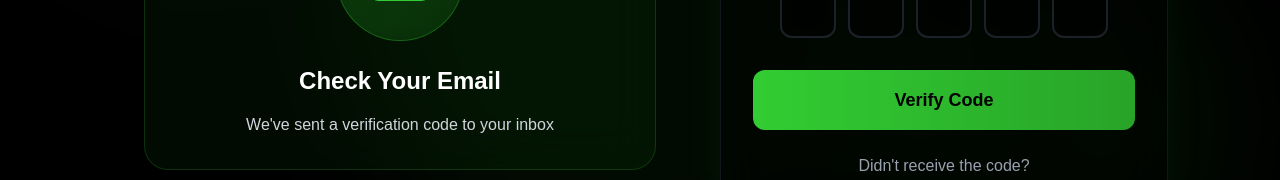
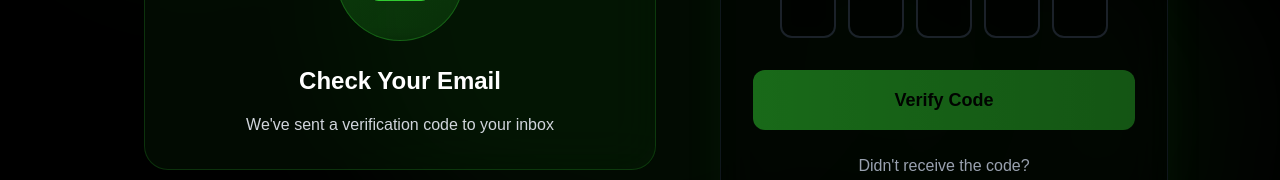
Before and after one commit to ad-tobii/storely, a React (Vite) app in the folder frontend/: page /otp in a window 1280 px wide. Shown: the part 407-587 px from the top of the page. Built offline with nearby package versions, Linux system fonts and the light colour scheme; no server answers.

Commit message:
full deployments

```diff
--- a/frontend/src/pages/components/Otp.jsx
+++ b/frontend/src/pages/components/Otp.jsx
@@ -6,7 +6,6 @@ import { useAuthStore } from "../../../store/useAuthStore"
 
 export default function OtpVerification() {
   const [otp, setOtp] = useState(["", "", "", "", ""])
-  const [isLoading, setIsLoading] = useState(false)
   const [localError, setLocalError] = useState(null)
   const [redirectUrl, setRedirectUrl] = useState(null)
 
@@ -14,7 +13,10 @@ export default function OtpVerification() {
   const navigate = useNavigate()
   const location = useLocation()
 
-  const { user, role, getOtp, verifyOtp, error: authError } = useAuthStore()
+  const { user, role, getOtp, verifyOtp, error: authError, isLoading: isAuthLoading } = useAuthStore()
+  const [isResending, setIsResending] = useState(false);
+
+  const hasFetchedOtp = useRef(false)
 
   useEffect(() => {
     inputRefs.current = inputRefs.current.slice(0, 5)
@@ -28,33 +30,16 @@ export default function OtpVerification() {
     }
   }, [location.search])
 
-  const hasFetchedOtp = useRef(false)
   useEffect(() => {
-    console.log("[Otp.jsx] useEffect triggered. State:", {
-      user,
-      role,
-      hasFetched: hasFetchedOtp.current,
-    })
-
-    if (!user || !user.email || !role) {
-      console.log("[Otp.jsx] useEffect exiting: user, user.email, or role is missing.")
+    if (!user || !user.email || !role || hasFetchedOtp.current) {
       return
     }
 
-    if (hasFetchedOtp.current) {
-      console.log("[Otp.jsx] useEffect exiting: OTP has already been fetched.")
-      return
-    }
-
-    hasFetchedOtp.current = true
-    console.log("[Otp.jsx] Conditions met. Calling fetchOtp().")
-
     const fetchOtp = async () => {
+      hasFetchedOtp.current = true;
       try {
         await getOtp()
-        console.log("[Otp.jsx] fetchOtp() call completed successfully.")
       } catch (err) {
-        console.error("[Otp.jsx] Error calling getOtp():", err)
         setLocalError(err.response?.data?.message || err.message || "Failed to request OTP")
       }
     }
@@ -104,7 +89,6 @@ export default function OtpVerification() {
       return
     }
 
-    setIsLoading(true)
     setLocalError(null)
 
     try {
@@ -118,9 +102,7 @@ export default function OtpVerification() {
         }
       }
     } catch (err) {
-      setLocalError(err.response?.data?.message || "OTP verification failed")
-    } finally {
-      setIsLoading(false)
+        // Error is already set in the store, we can just display it.
     }
   }
 
@@ -128,11 +110,14 @@ export default function OtpVerification() {
     setOtp(["", "", "", "", ""])
     setLocalError(null)
     inputRefs.current[0]?.focus()
+    setIsResending(true)
 
     try {
       await getOtp()
     } catch (err) {
-      setLocalError(err.response?.data?.message || "Failed to resend OTP")
+      // Error is set in the store
+    } finally {
+      setIsResending(false)
     }
   }
 
@@ -146,12 +131,9 @@ export default function OtpVerification() {
     <div className="min-h-screen bg-black flex items-center p-4 relative overflow-hidden">
       {/* Animated Background Elements */}
       <div className="absolute inset-0">
-        {/* Gradient Orbs */}
         <div className="absolute top-20 left-10 w-72 h-72 bg-[#32cd32]/10 rounded-full blur-3xl animate-pulse-slow"></div>
         <div className="absolute bottom-20 right-10 w-96 h-96 bg-[#32cd32]/5 rounded-full blur-3xl animate-float"></div>
         <div className="absolute top-1/2 left-1/2 transform -translate-x-1/2 -translate-y-1/2 w-[600px] h-[600px] bg-[#32cd32]/5 rounded-full blur-3xl"></div>
-
-        {/* Floating Icons */}
         <div className="absolute top-32 left-20 animate-float">
           <Store className="h-8 w-8 text-[#32cd32]/30" />
         </div>
@@ -175,7 +157,6 @@ export default function OtpVerification() {
         </div>
       </div>
 
-      {/* Storely Logo */}
       <div className="absolute top-6 left-6 flex items-center space-x-2 z-20">
         <Store className="h-8 w-8 text-[#32cd32]" />
         <span className="text-xl font-bold bg-gradient-to-r from-[#32cd32] to-[#4ade80] bg-clip-text text-transparent">
@@ -232,10 +213,10 @@ export default function OtpVerification() {
               </div>
               <button
                 type="submit"
-                disabled={isLoading || otp.join("").length !== 5}
-                className="w-full bg-gradient-to-r from-[#32cd32] to-[#28a428] hover:from-[#28a428] hover:to-[#22aa22] disabled:bg-gray-600 disabled:cursor-not-allowed text-black font-bold py-4 px-6 rounded-xl transition-all duration-200 text-lg transform hover:scale-105 hover:shadow-lg hover:shadow-[#32cd32]/25"
+                disabled={isAuthLoading || otp.join("").length !== 5}
+                className="w-full bg-gradient-to-r from-[#32cd32] to-[#28a428] hover:from-[#28a428] hover:to-[#22aa22] disabled:opacity-50 disabled:cursor-not-allowed text-black font-bold py-4 px-6 rounded-xl transition-all duration-200 text-lg transform hover:scale-105 hover:shadow-lg hover:shadow-[#32cd32]/25"
               >
-                {isLoading ? (
+                {isAuthLoading && !isResending ? (
                   <div className="flex items-center justify-center gap-2">
                     <div className="w-5 h-5 border-2 border-black border-t-transparent rounded-full animate-spin"></div>
                     Verifying...
@@ -249,9 +230,10 @@ export default function OtpVerification() {
               <p className="text-gray-400 mb-2">Didn't receive the code?</p>
               <button
                 onClick={handleResendCode}
-                className="text-[#32cd32] hover:text-[#28a428] font-medium underline transition-colors duration-200"
+                disabled={isAuthLoading}
+                className="text-[#32cd32] hover:text-[#28a428] font-medium underline transition-colors duration-200 disabled:opacity-50 disabled:cursor-not-allowed"
               >
-                Resend Code
+                {isAuthLoading && isResending ? "Resending..." : "Resend Code"}
               </button>
             </div>
             <div className="text-center mt-8">
```
Also changed, not shown: frontend/src/pages/components/LoginPage.jsx (line endings or trailing spaces), frontend/src/pages/customer/CustomerSignup.jsx (line endings or trailing spaces), frontend/src/pages/seller/SellerSignup.jsx (line endings or trailing spaces).
